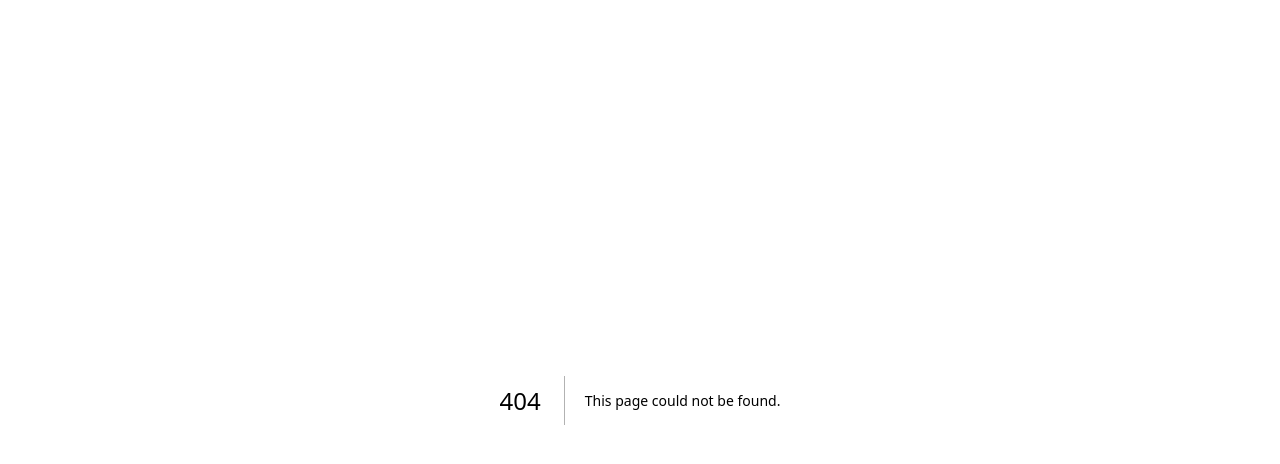
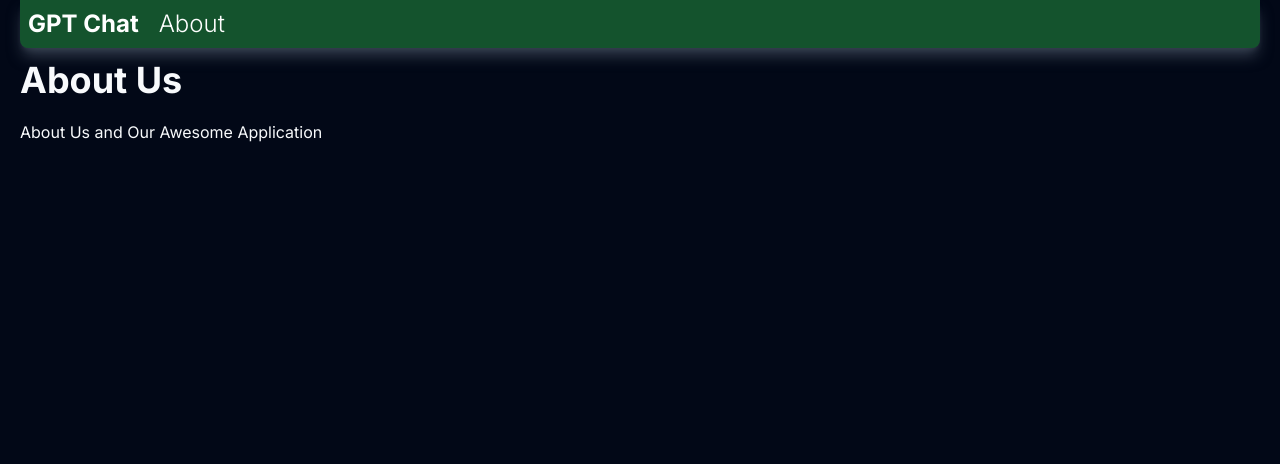
Before and after one commit to somewonderfulguy/development-playground, a Next.js app: page /about in a window 1280 px wide. Before the commit this address had no page. Shown: the top 464 px of the page. Built offline with nearby package versions, Linux system fonts and the light colour scheme.

Commit message:
add about pg & nav

```diff
--- /dev/null
+++ b/src/app/about/page.tsx
@@ -0,0 +1,8 @@
+export default function About() {
+  return (
+    <main>
+      <h1 className="text-4xl font-bold">About Us</h1>
+      <div className="mt-5">About Us and Our Awesome Application</div>
+    </main>
+  )
+}
--- a/src/app/layout.tsx
+++ b/src/app/layout.tsx
@@ -1,6 +1,7 @@
 import type { Metadata } from 'next'
 import { Inter } from 'next/font/google'
 import './globals.css'
+import Link from 'next/link'
 
 const inter = Inter({ subsets: ['latin'] })
 
@@ -16,7 +17,20 @@
 }>) {
   return (
     <html lang="en">
-      <body className={inter.className}>{children}</body>
+      <body className={`${inter.className} px-2 md:px-5`}>
+        <header className="text-white font-bold bg-green-900 text-2xl p-2 mb-3 rounded-b-lg shadow-gray-700 shadow-lg flex">
+          <div className="flex flex-grow">
+            <Link href="/">GPT Chat</Link>
+            <Link href="/about" className="ml-5 font-light">
+              About
+            </Link>
+          </div>
+          <div></div>
+        </header>
+        <div className="flex flex-col md:flex-row">
+          <div className="flex-grow">{children}</div>
+        </div>
+      </body>
     </html>
   )
 }
```
